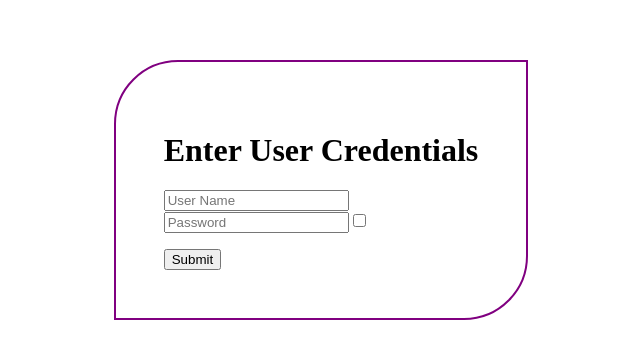
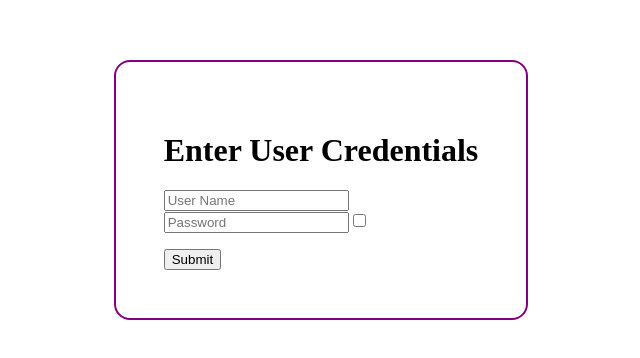
Before and after one commit to Justinsamuel7/New_loginPage_React, a React (Create React App) app: page / in a window 1280 px wide. Shown: the part 210-568 px from the top of the page, without its empty margins (327-967 px from the left). Built offline with nearby package versions, Linux system fonts and the light colour scheme.

Commit message:
1 file modified

```diff
--- a/src/style.css
+++ b/src/style.css
@@ -1,6 +1,6 @@
 #form{
   border: 2px solid purple;
-  border-radius: 4rem 0 4rem 0;
+  border-radius: 1rem;
   padding: 3rem;
   flex-direction: column;
   align-items: center;
```
